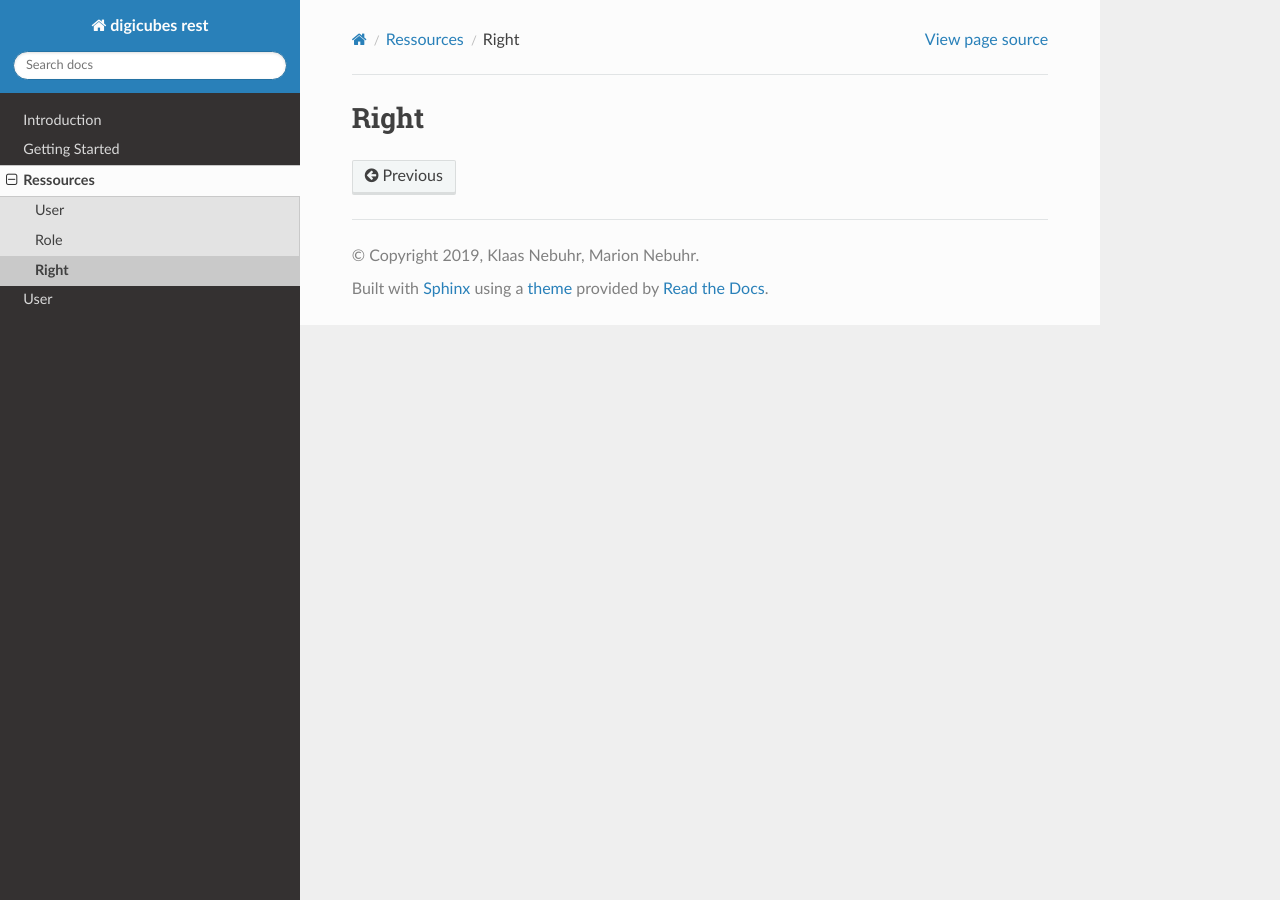
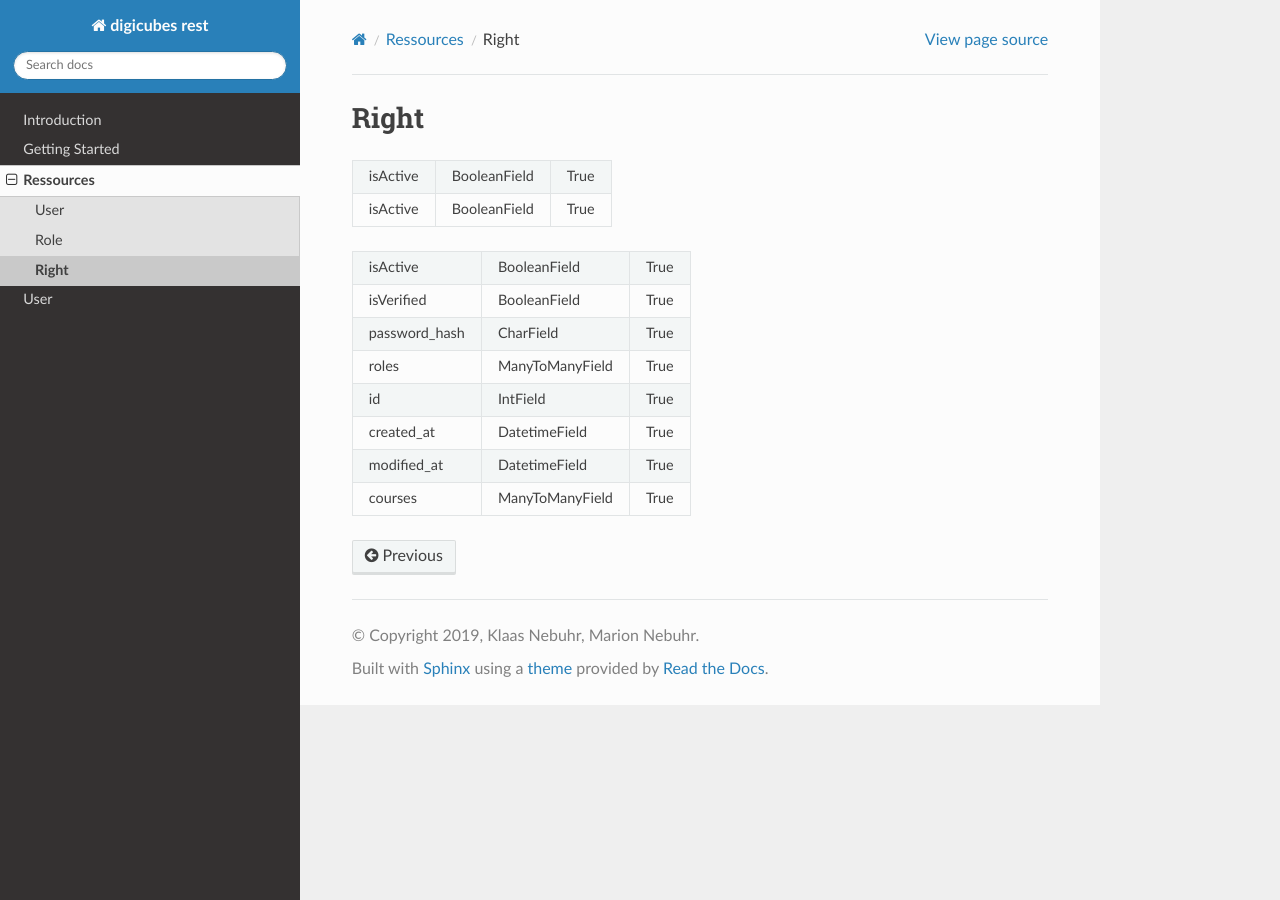
Before and after one commit to FirstKlaas/digicubes-rest, a Sphinx documentation site: the page built from source/ressources/right/index.rst, in a window 1280 px wide. Built offline with Sphinx 7.4.7 and the Read the Docs theme 2.0.0, drawn with Linux system fonts in a browser that asks for light colours; pages that are not in the unit, such as notebooks, are missing from menus.

Commit message:
Auto generate model documentation

```diff
--- a/source/ressources/right/index.rst
+++ b/source/ressources/right/index.rst
@@ -1,2 +1,27 @@
 Right
 =====
+
++----------+--------------------+-----------+
+| isActive |  BooleanField      |  True     |
++----------+--------------------+-----------+
+| isActive |  BooleanField      |  True     |
++----------+--------------------+-----------+
+
+
++---------------+-----------------+------+
+| isActive      | BooleanField    | True |
++---------------+-----------------+------+
+| isVerified    | BooleanField    | True |
++---------------+-----------------+------+
+| password_hash | CharField       | True |
++---------------+-----------------+------+
+| roles         | ManyToManyField | True |
++---------------+-----------------+------+
+| id            | IntField        | True |
++---------------+-----------------+------+
+| created_at    | DatetimeField   | True |
++---------------+-----------------+------+
+| modified_at   | DatetimeField   | True |
++---------------+-----------------+------+
+| courses       | ManyToManyField | True |
++---------------+-----------------+------+
```
Also changed, not shown: 2 other files.
